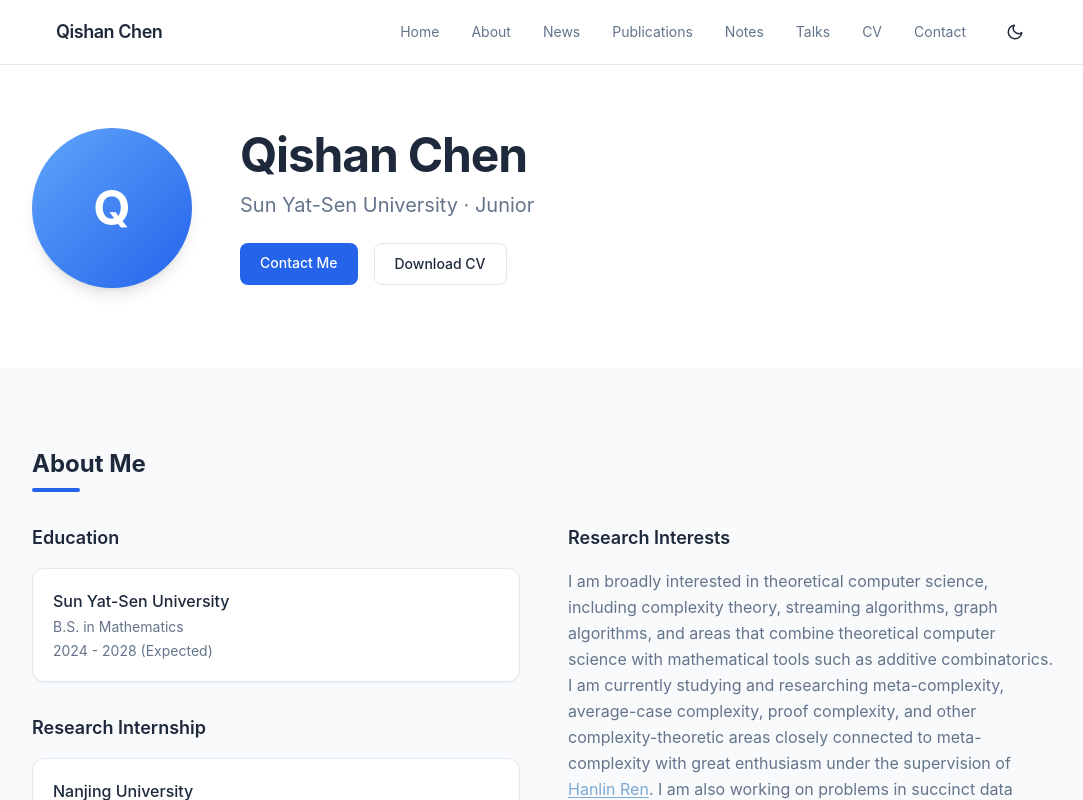
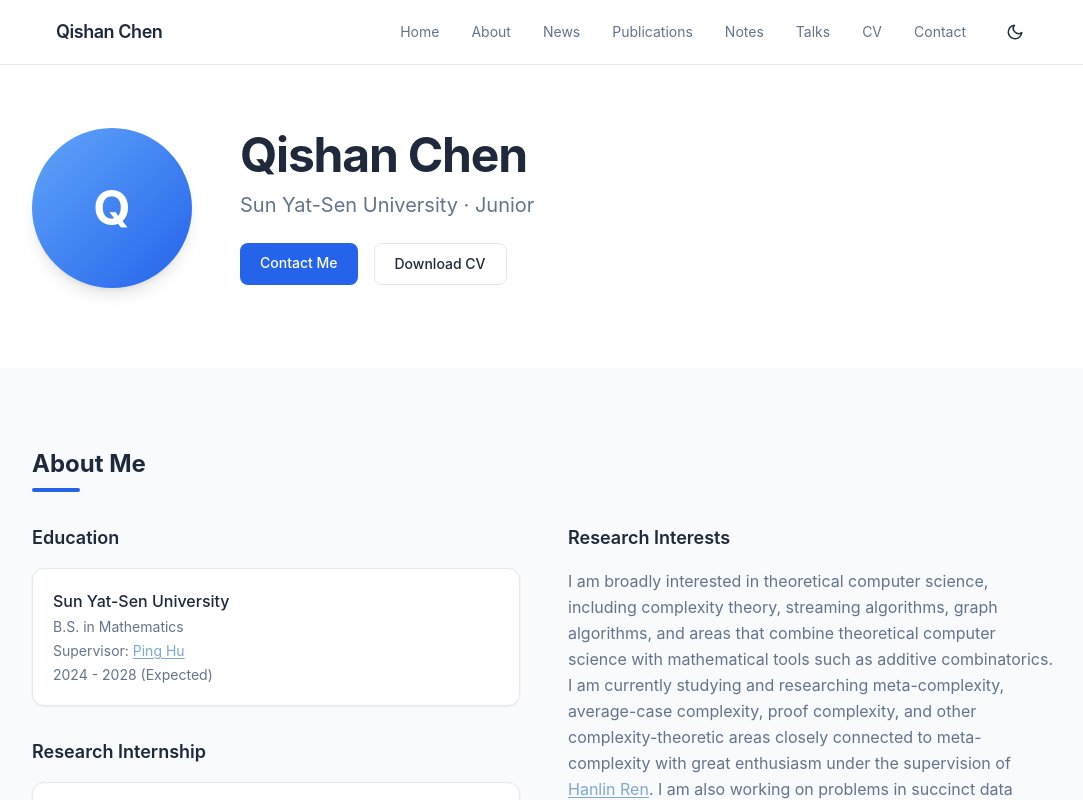
Before and after one commit to qishan-chen/qishan-chen.github.io, a Next.js app: page / in a window 1280 px wide. Shown: the top 800 px of the page, without its empty margins (96-1179 px from the left). Built offline with nearby package versions, Linux system fonts and the light colour scheme.

Commit message:
Add mathematics supervisor link

```diff
--- a/src/app/page.tsx
+++ b/src/app/page.tsx
@@ -57,6 +57,17 @@
                   <div className="p-5 rounded-xl bg-[var(--card)] border border-[var(--border)] shadow-sm">
                     <p className="font-medium">Sun Yat-Sen University</p>
                     <p className="text-sm text-[var(--text-secondary)] mt-1">B.S. in Mathematics</p>
+                    <p className="text-sm text-[var(--text-secondary)] mt-1">
+                      Supervisor: {" "}
+                      <a
+                        href="https://hupple.github.io/"
+                        target="_blank"
+                        rel="noopener noreferrer"
+                        className="text-[var(--link-muted)] underline underline-offset-2 hover:text-[var(--accent)] transition-colors"
+                      >
+                        Ping Hu
+                      </a>
+                    </p>
                     <p className="text-sm text-[var(--text-secondary)] mt-1">2024 - 2028 (Expected)</p>
                   </div>
                 </div>
```
